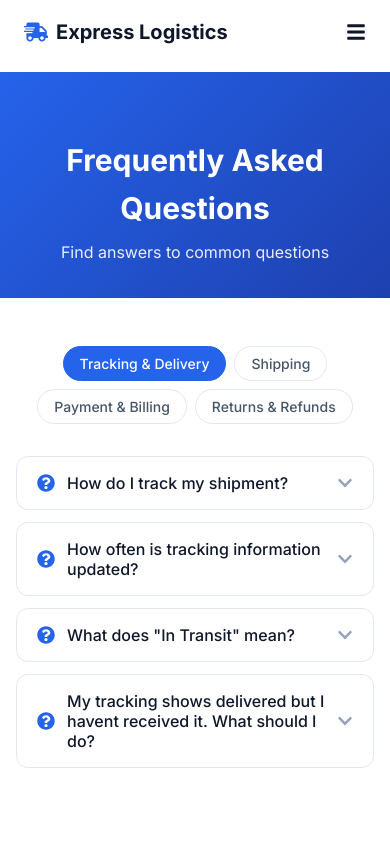
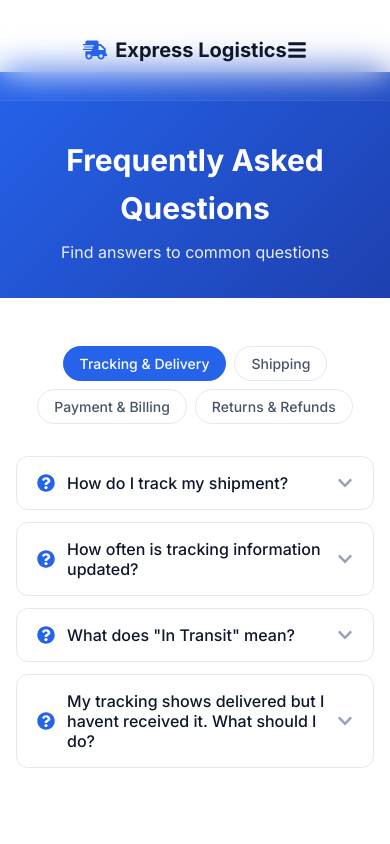
Before and after one commit to wallenfansonly-ux/express-logistics-web, a React (Vite) app: page /faq in a window 390 px wide. Shown: the top 844 px of the page. Built offline with nearby package versions, Linux system fonts and the light colour scheme; no server answers.

Commit message:
Update Navbar styles and enhance link interactions
Refactor Navbar styles for improved layout and hover effects.

```diff
--- a/src/components/Navbar.css
+++ b/src/components/Navbar.css
@@ -2,10 +2,22 @@
   position: fixed;
   top: 0;
   left: 0;
-  right: 0;
-  z-index: var(--z-sticky);
-  background-color: transparent;
-  transition: background-color var(--transition-normal), box-shadow var(--transition-normal);
+  width: 100%;
+
+  display: flex;
+  align-items: center;
+  justify-content: space-between;
+
+  padding: 18px 40px;
+
+  background: rgba(5, 15, 35, 0.65);
+  backdrop-filter: blur(18px);
+
+  border-bottom: 1px solid rgba(255,255,255,0.08);
+
+  z-index: 1000;
+
+  transition: all 0.3s ease;
 }
 
 .navbar.scrolled {
@@ -43,33 +55,45 @@
   gap: var(--spacing-6);
 }
 
-.nav-link {
-  color: var(--text-secondary);
-  font-weight: 500;
-  padding: var(--spacing-2) 0;
-  position: relative;
-  text-decoration: none;
-  transition: color var(--transition-fast);
+/* Navigation Links */
+
+.nav-links {
+  display: flex;
+  align-items: center;
+  gap: 32px;
 }
 
-.nav-link::after {
-  content: '';
+.nav-links a {
+  position: relative;
+  color: rgba(255, 255, 255, 0.9);
+  text-decoration: none;
+  font-size: 1rem;
+  font-weight: 600;
+  transition: color 0.3s ease;
+}
+
+.nav-links a:hover {
+  color: #38bdf8;
+}
+
+.nav-links a::after {
+  content: "";
   position: absolute;
-  bottom: 0;
   left: 0;
+  bottom: -6px;
   width: 0;
   height: 2px;
-  background-color: var(--primary-600);
-  transition: width var(--transition-fast);
+  background: #38bdf8;
+  transition: width 0.3s ease;
 }
 
-.nav-link:hover,
-.nav-link.active {
-  color: var(--primary-600);
+.nav-links a:hover::after,
+.nav-links a.active::after {
+  width: 100%;
 }
 
-.nav-link.active::after {
-  width: 100%;
+.nav-links a.active {
+  color: #38bdf8;
 }
 
 .navbar-actions {
@@ -100,7 +124,10 @@
     background-color: var(--bg-primary);
     box-shadow: -4px 0 6px var(--shadow-color);
     transition: right var(--transition-normal);
-  }
+    .nav-links {
+  flex-direction: column;
+  gap: 20px;
+    }
 
   .navbar-menu.active {
     right: 0;
```
